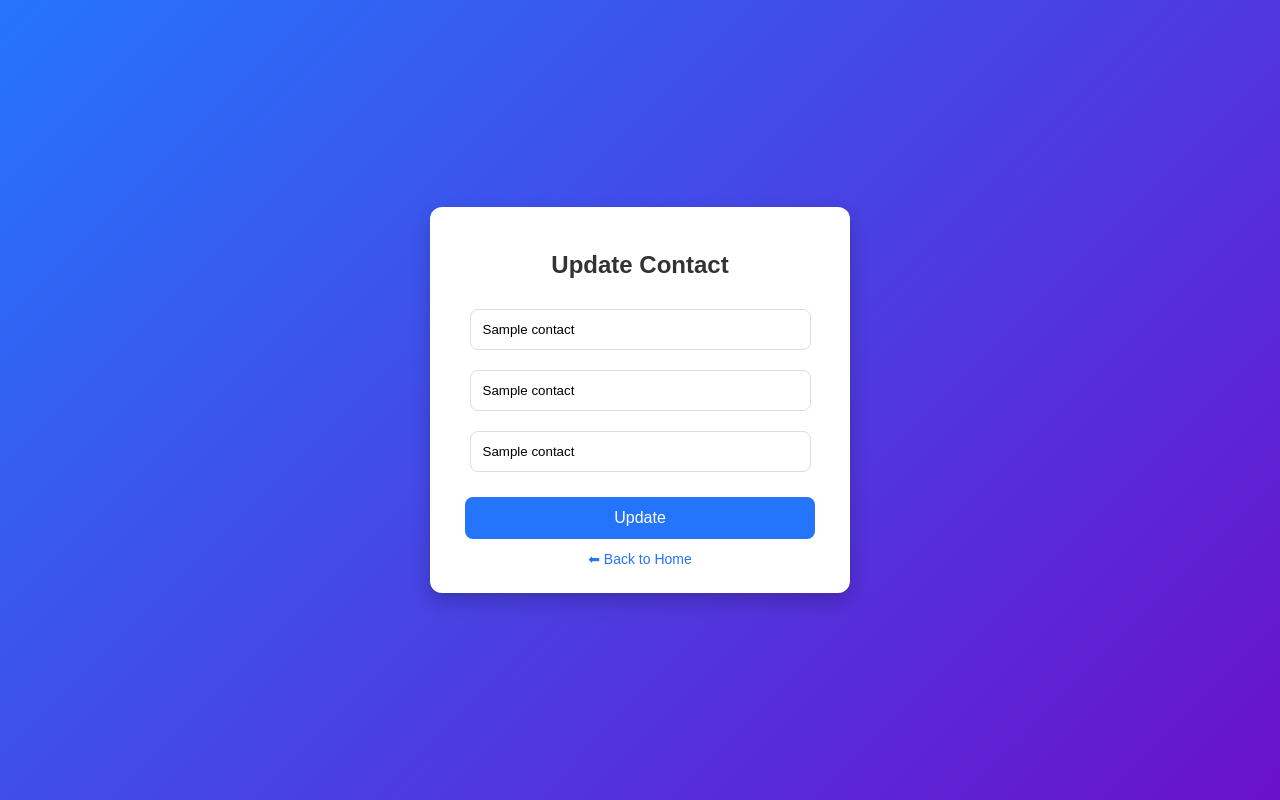
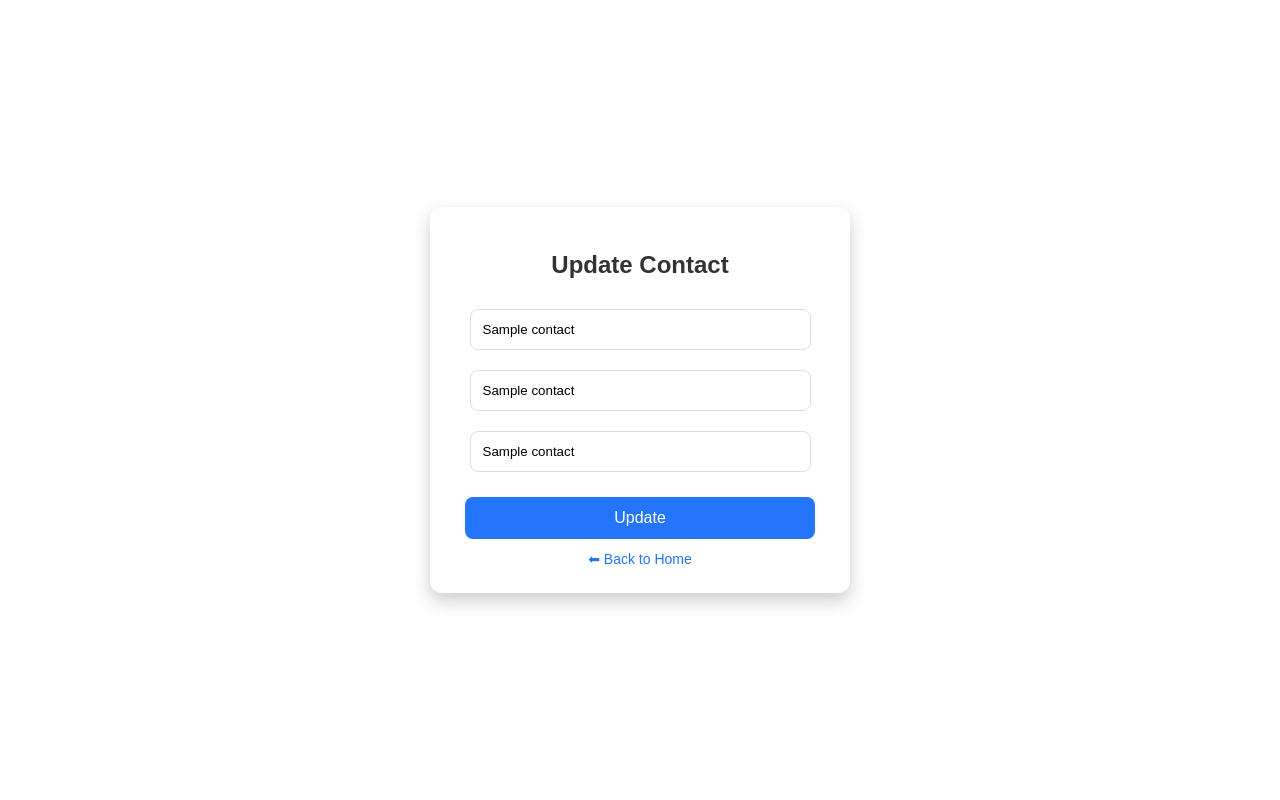
Before and after one commit to keerthivasan91/flask-tutorial, a Flask app: template templates/update.html in a window 1280 px wide. Run offline with Flask 3, Linux system fonts and the light colour scheme; the template is opened without the code that fills it: most values are stand-ins (such as "Sample title", 1, 10 or a date in 2020).

Commit message:
remove background gradient from update.html for simplified styling

```diff
--- a/templates/update.html
+++ b/templates/update.html
@@ -11,7 +11,6 @@
             margin: 0;
             padding: 0;
             display: flex;
-            background: linear-gradient(135deg, #2575fc, #6a11cb);
             justify-content: center;
             align-items: center;
             height: 100vh;
```
